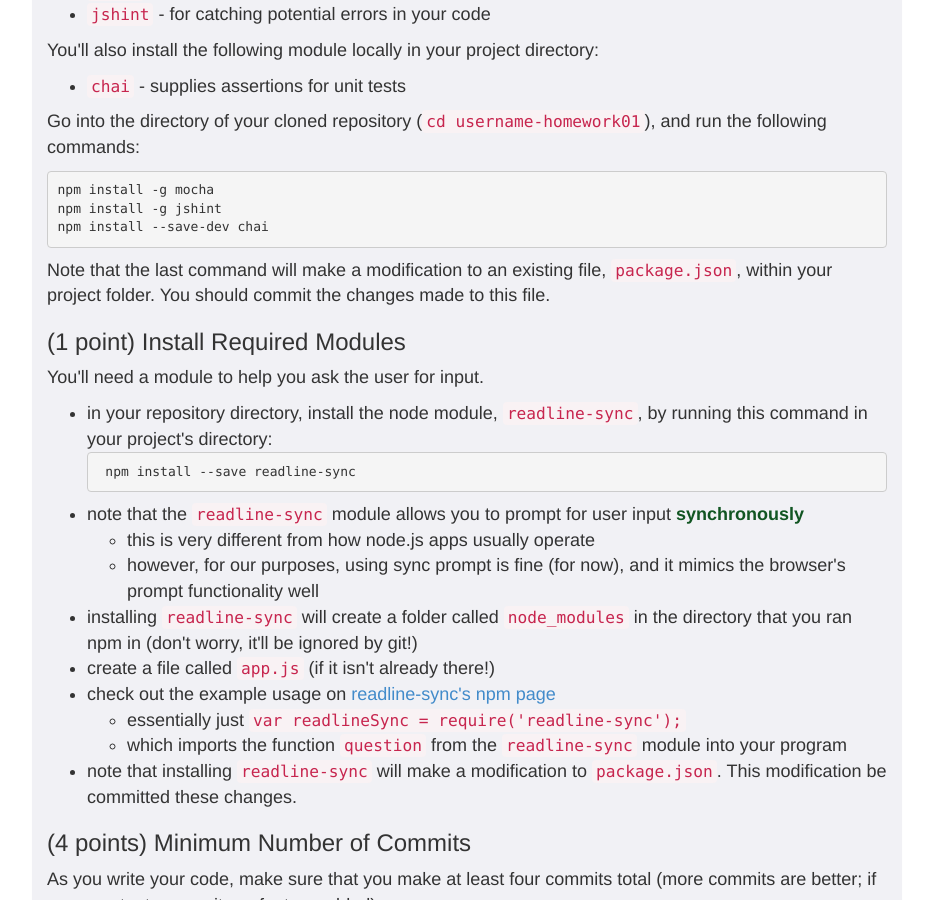
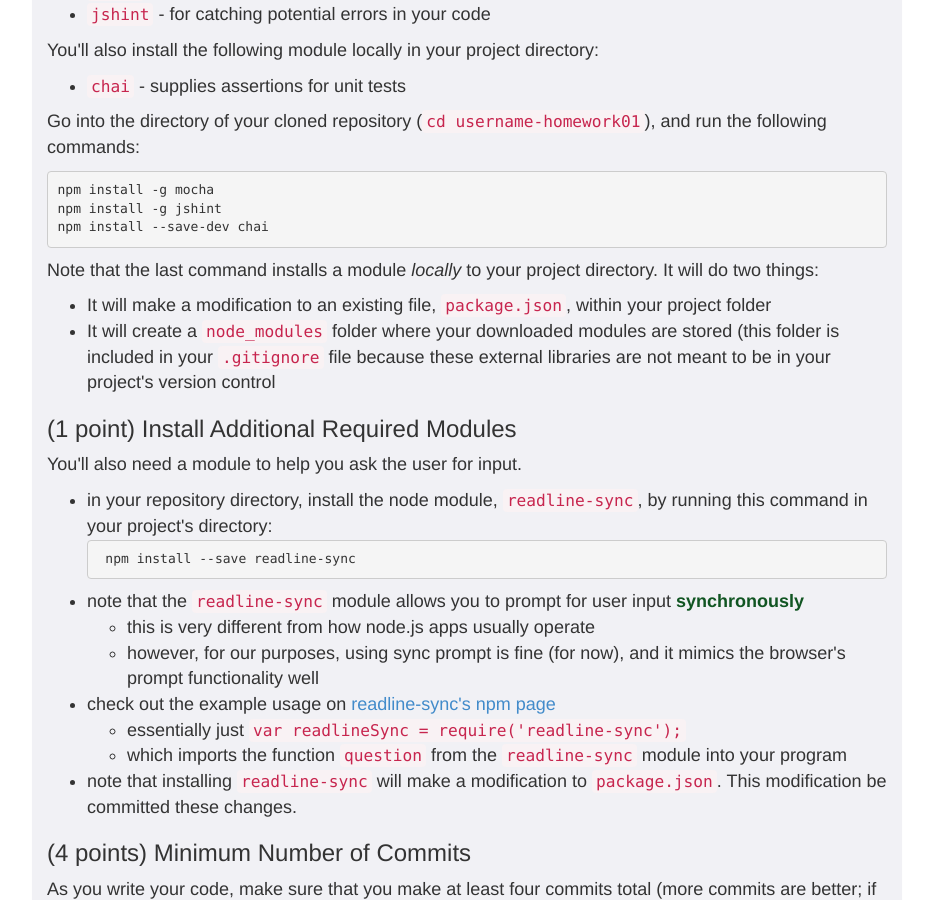
Before and after one commit to foureyes/csci-ua.0480-fall2016-007, a Jekyll site: the page built from homework/01.markdown, in a window 1280 px wide and 900 px high, scrolled down 2872 px. Shown: the whole window, without its empty margins (173-1106 px from the left). Built offline with Jekyll 4.4.1, drawn with Linux system fonts in a browser that asks for light colours.

Commit message:
fix instructions regarding node_modules folder

```diff
--- a/homework/01.markdown
+++ b/homework/01.markdown
@@ -120,11 +120,14 @@ npm install -g jshint
 npm install --save-dev chai
 </code></pre>
 
-Note that the last command will make a modification to an existing file, `package.json`, within your project folder. You should commit the changes made to this file.
+Note that the last command installs a module _locally_ to your project directory. It will do two things:
 
-### (1 point) Install Required Modules
+* It will make a modification to an existing file, `package.json`, within your project folder
+* It will create a `node_modules` folder where your downloaded modules are stored (this folder is included in your `.gitignore` file because these external libraries are not meant to be in your project's version control
 
-You'll need a module to help you ask the user for input.
+### (1 point) Install Additional Required Modules
+
+You'll also need a module to help you ask the user for input.
 
 * in your repository directory, install the node module, <code>readline-sync</code>, by running this command in your project's directory:
     <pre><code> npm install --save readline-sync
@@ -132,8 +135,6 @@ You'll need a module to help you ask the user for input.
 * note that the <code>readline-sync</code> module allows you to prompt for user input __synchronously__
 	* this is very different from how node.js apps usually operate
 	* however, for our purposes, using sync prompt is fine (for now), and it mimics the browser's prompt functionality well
-* installing <code>readline-sync</code> will create a folder called <code>node_modules</code> in the directory that you ran npm in (don't worry, it'll be ignored by git!)
-* create a file called <code>app.js</code> (if it isn't already there!)
 * check out the example usage on [readline-sync's npm page](https://www.npmjs.com/package/readline-sync)
     * essentially just `var readlineSync = require('readline-sync');`
     * which imports the function <code>question</code> from the <code>readline-sync</code> module into your program
```
